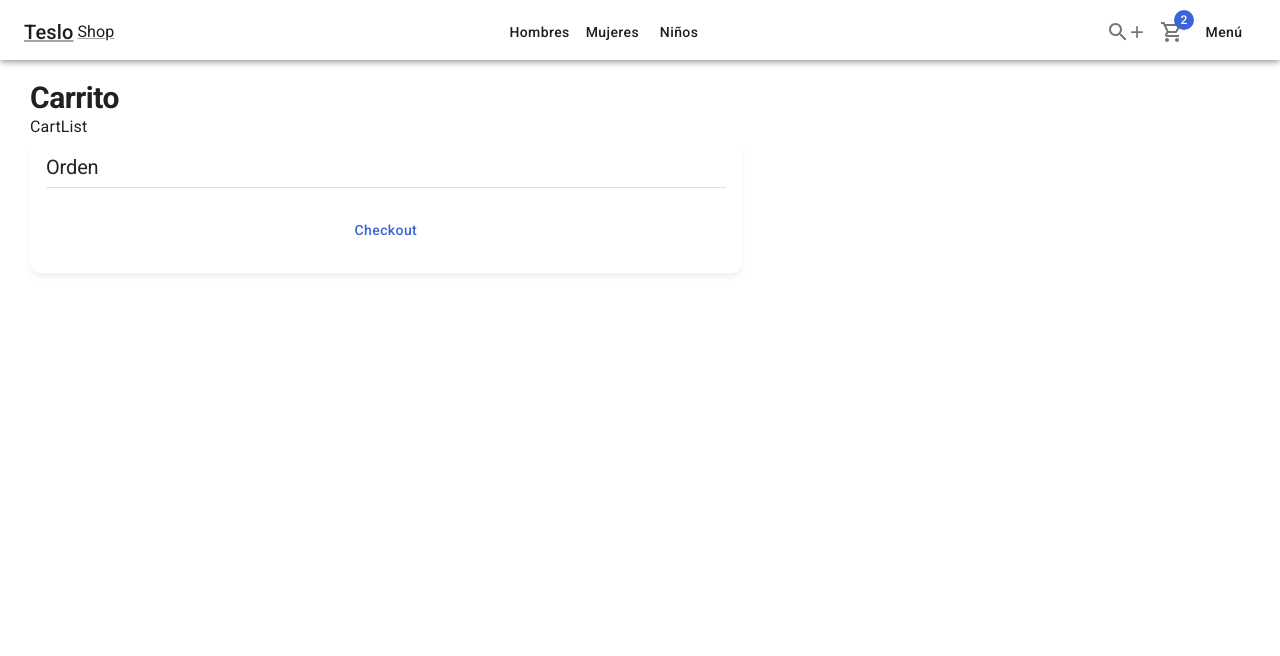
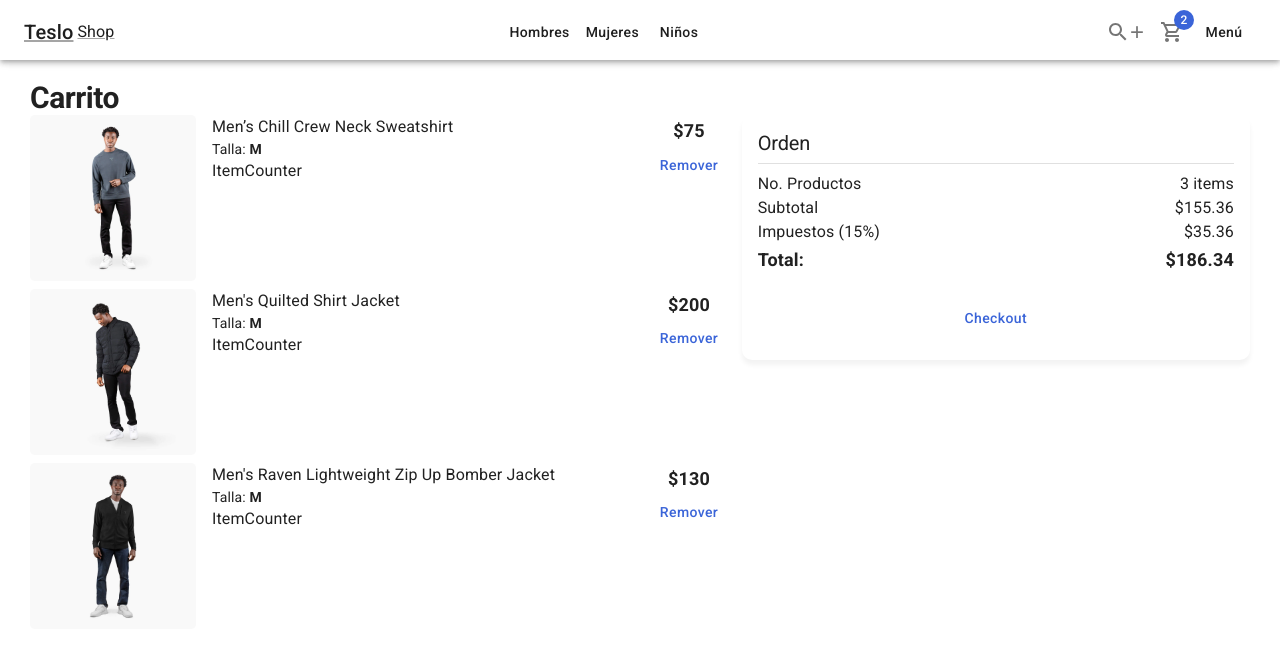
Before and after one commit to nina011/ancasi-libreria, a Next.js app: page /cart in a window 1280 px wide. Shown: the top 656 px of the page. Built offline with nearby package versions, Linux system fonts and the light colour scheme.

Commit message:
nuevos componentes carrito de compras orden summary, tambien itemcounter vacio

```diff
--- a/components/cart/CartList.tsx
+++ b/components/cart/CartList.tsx
@@ -0,0 +1,88 @@
+import { FC } from 'react';
+import NextLink from 'next/link'
+import { initialData } from '../../database/products'
+import { Box, Button, CardActionArea, CardMedia, Grid, Link, Typography } from '@mui/material'
+import { ItemCounter } from '../ui';
+
+const productsInCart = [
+    initialData.products[0],
+    initialData.products[1],
+    initialData.products[2]
+]
+
+interface Props{
+    editable?: boolean;
+}
+export const CartList: FC<Props> = ({ editable = false }) => {
+
+  return (
+    <>
+    {
+        productsInCart.map( prod => (
+            <Grid
+                key={ prod.slug }
+                container
+                spacing={2}
+                sx={{ mb: 1 }}
+            >
+                <Grid item xs={ 3 }>
+                    {/* todo: llevar a la pagina del producto */}
+                    <NextLink
+                        href={'/product/slug'}
+                        passHref
+                        legacyBehavior
+                    >
+                        <Link>
+                            <CardActionArea>
+                                <CardMedia
+                                    image={`products/${ prod.images[0]}`}
+                                    component={'img'}
+                                    sx={{ borderRadius: '5px' }}
+                                />
+                            </CardActionArea>
+                        </Link>
+                    </NextLink>
+                </Grid>
+                <Grid item xs={ 7 }>
+                    <Box
+                        display='flex'
+                        flexDirection='column'
+                    >
+                        <Typography variant='body1'>{ prod.title}</Typography>
+                        <Typography variant='body2'>Talla: <strong>M</strong></Typography>
+
+                    {
+                        editable
+                        ? <ItemCounter />
+                        : <Typography variant='h4'>3 items</Typography>
+                    }
+                    </Box>
+                </Grid>
+                <Grid
+                    item
+                    xs={ 2 }
+                    display='flex'
+                    alignItems='center'
+                    flexDirection='column'
+                    >
+                    <Typography
+                        variant='subtitle1'
+                    >{`$${prod.price}`}
+                    </Typography>
+                    {
+                        editable && (
+                            <Button
+                                variant='text'
+                                color='secondary'
+                            >
+                                Remover
+                            </Button>
+                        )
+                    }
+                </Grid>
+            </Grid>
+        ))
+    }
+    </>
+  )
+}
--- /dev/null
+++ b/components/cart/OrdenSummary.tsx
@@ -0,0 +1,81 @@
+import { Grid, Typography } from "@mui/material"
+
+
+export const OrderSummary = () => {
+    return(
+        <Grid container>
+            <Grid
+                item
+                xs={6}
+            >
+                <Typography>
+                    No. Productos
+                </Typography>
+            </Grid>
+            <Grid
+                item
+                xs={6}
+                display={'flex'}
+                justifyContent={'end'}
+            >
+                <Typography>
+                    3 items
+                </Typography>
+            </Grid>
+            <Grid
+                item
+                xs={6}
+            >
+                <Typography>
+                    Subtotal
+                </Typography>
+            </Grid>
+            <Grid
+                item
+                xs={6}
+                display={'flex'}
+                justifyContent={'end'}
+            >
+                <Typography>
+                    { `$${ 155.36 }` }
+                </Typography>
+            </Grid>
+            <Grid
+                item
+                xs={6}
+            >
+                <Typography>
+                    Impuestos (15%)
+                </Typography>
+            </Grid>
+            <Grid
+                item
+                xs={6}
+                display={'flex'}
+                justifyContent={'end'}
+            >
+                <Typography>
+                    { `$${ 35.36 }` }
+                </Typography>
+            </Grid>
+            <Grid
+                item
+                xs={6}
+            >
+                <Typography variant="subtitle1">
+                    Total:
+                </Typography>
+            </Grid>
+            <Grid
+                item
+                xs={6}
+                display={'flex'}
+                justifyContent={'end'}
+            >
+                <Typography variant="subtitle1">
+                    { `$${ 186.34 }` }
+                </Typography>
+            </Grid>
+        </Grid>
+    )
+}
--- /dev/null
+++ b/components/cart/index.ts
@@ -0,0 +1,2 @@
+export * from './CartList'
+export * from './OrdenSummary'
--- /dev/null
+++ b/components/ui/ItemCounter.tsx
@@ -0,0 +1,7 @@
+import React from 'react'
+
+export const ItemCounter = () => {
+  return (
+    <div>ItemCounter</div>
+  )
+}
--- a/components/ui/index.ts
+++ b/components/ui/index.ts
@@ -1,2 +1,3 @@
 export * from './Navbar'
 export * from './SideMenu'
+export * from './ItemCounter'
--- a/pages/cart/index.tsx
+++ b/pages/cart/index.tsx
@@ -1,5 +1,6 @@
 import { Box, Button, Card, CardContent, Divider, Grid, Typography } from "@mui/material"
 import { ShopLayout } from "../../components/layouts"
+import { CartList, OrderSummary } from "../../components/cart"
 
 const CartPage = () => {
   return (
@@ -18,9 +19,9 @@ const CartPage = () => {
             container
         >
             <Grid item xs={ 12 } sm={ 7 }>
-                CartList
+                <CartList editable />
             </Grid>
-            <Grid item xs={ 12 } sm={ 7 }>
+            <Grid item xs={ 12 } sm={ 5 }>
                 <Card
                     className='sumary-card'
                 >
@@ -33,7 +34,7 @@ const CartPage = () => {
                         <Divider
                             sx={{ my: 1 }}
                         />
-                        {/* Orden summary */}
+                        <OrderSummary />
                         <Box
                             sx={{ mt: 3 }}
                         >
```
